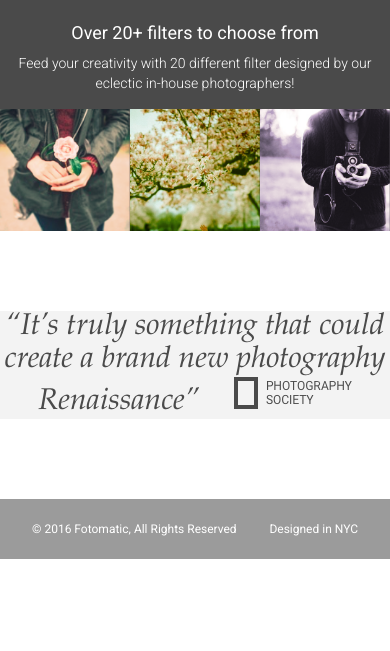
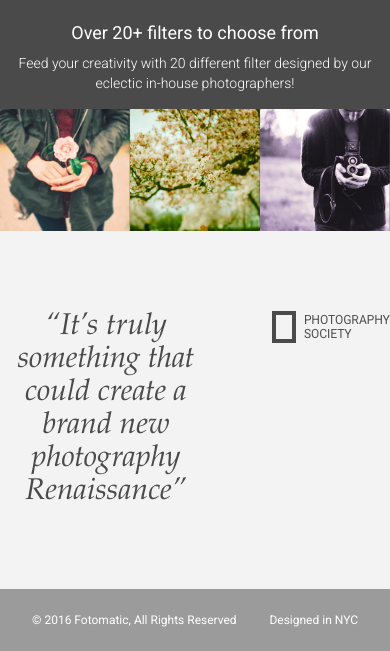
Before and after one commit to ChaunteVanDeBurgh/fotomatic, a plain HTML site: page index.html in a window 390 px wide. Shown: the part 1103-1754 px from the top of the page. Before the commit the page ends 1662 px from the top, so only its background shows below. Drawn offline with Linux system fonts and the light colour scheme; a web font is replaced by a local one.

Commit message:
finish responsive design, cell and tablet views

```diff
--- a/index.html
+++ b/index.html
@@ -103,17 +103,26 @@
     <!-- Quotes Section -->
     <div id="quotes-section">
       <div class="content center">
-        <span class="quote">“It’s truly something that could create a brand new photography Renaissance”</span>
-        <img class="quote-citation" src="./resources/images/photography-logo.png" />
+        <div class="quote">
+          “It’s truly something that could create a brand new photography Renaissance”
+        </div>
+        <div class="quote-citation">
+          <img src="./resources/images/photography-logo.png" />
       </div>
     </div>
 
     <!-- Footer -->
     <footer>
-      <div class="content">
-        <span class="copyright">© 2016  Fotomatic, All Rights Reserved</span>
-        <span class="location">Designed in NYC</span>
-      </div>
+        <div class="copyright">
+          <p>
+            © 2016  Fotomatic, All Rights Reserved
+          </p>
+        </div>
+        <div class="location">
+          <p>
+            Designed in NYC
+          </p>
+        </div>
     </footer>
 
   </div>
--- a/resources/css/style.css
+++ b/resources/css/style.css
@@ -347,11 +347,13 @@ header .mobile {
 
 #quotes-section {
   background-color: #f3f3f3;
-  margin: 80px 0px;
 }
 
-#quotes-section content {
-  padding: 5rem 0;
+#quotes-section .content {
+  padding: 80px 0px;
+  display: flex;
+  flex-wrap: nowrap;
+  justify-content: center;
 }
 
 #quotes-section .quote {
@@ -363,8 +365,9 @@ header .mobile {
   color: #4a4a4a;
 }
 
-#quotes-section quote-citation {
+#quotes-section .quote-citation {
   height: 1.875rem;
+  padding-left: 30px;
 }
 
 @media only screen and (max-width: 760px) {
@@ -388,13 +391,17 @@ header .mobile {
 
 footer {
   background-color: #9b9b9b;
-  padding: 1.5rem 2rem;
+  display: flex;
+  align-items: center;
+  height: 62px;
 }
 
-footer .content {
+footer {
   color: white;
   display: flex;
+  justify-content: space-between;
   font-size: .75rem;
+  padding: 0px 32px;
 }
 
 footer .copyright {
```
